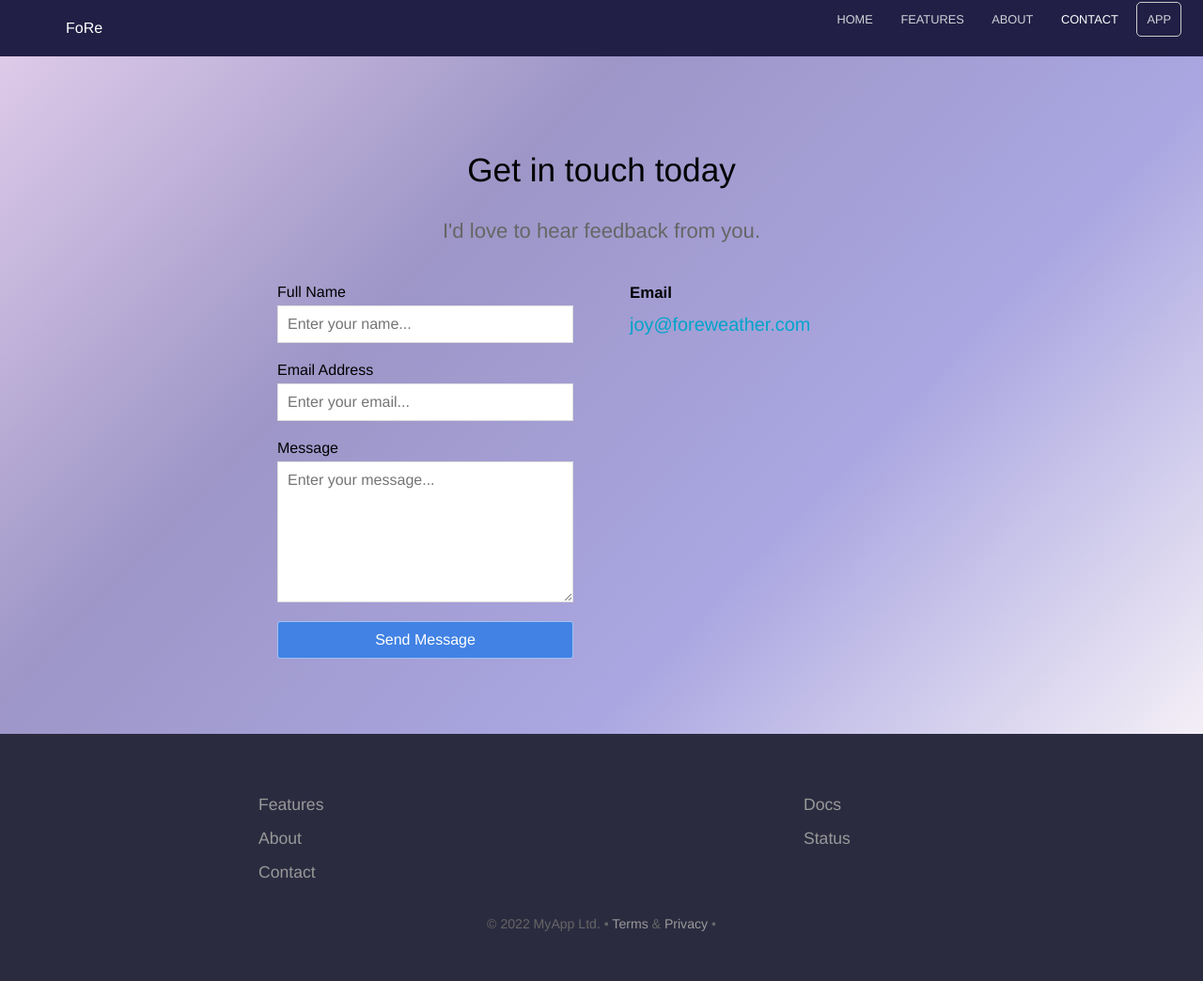
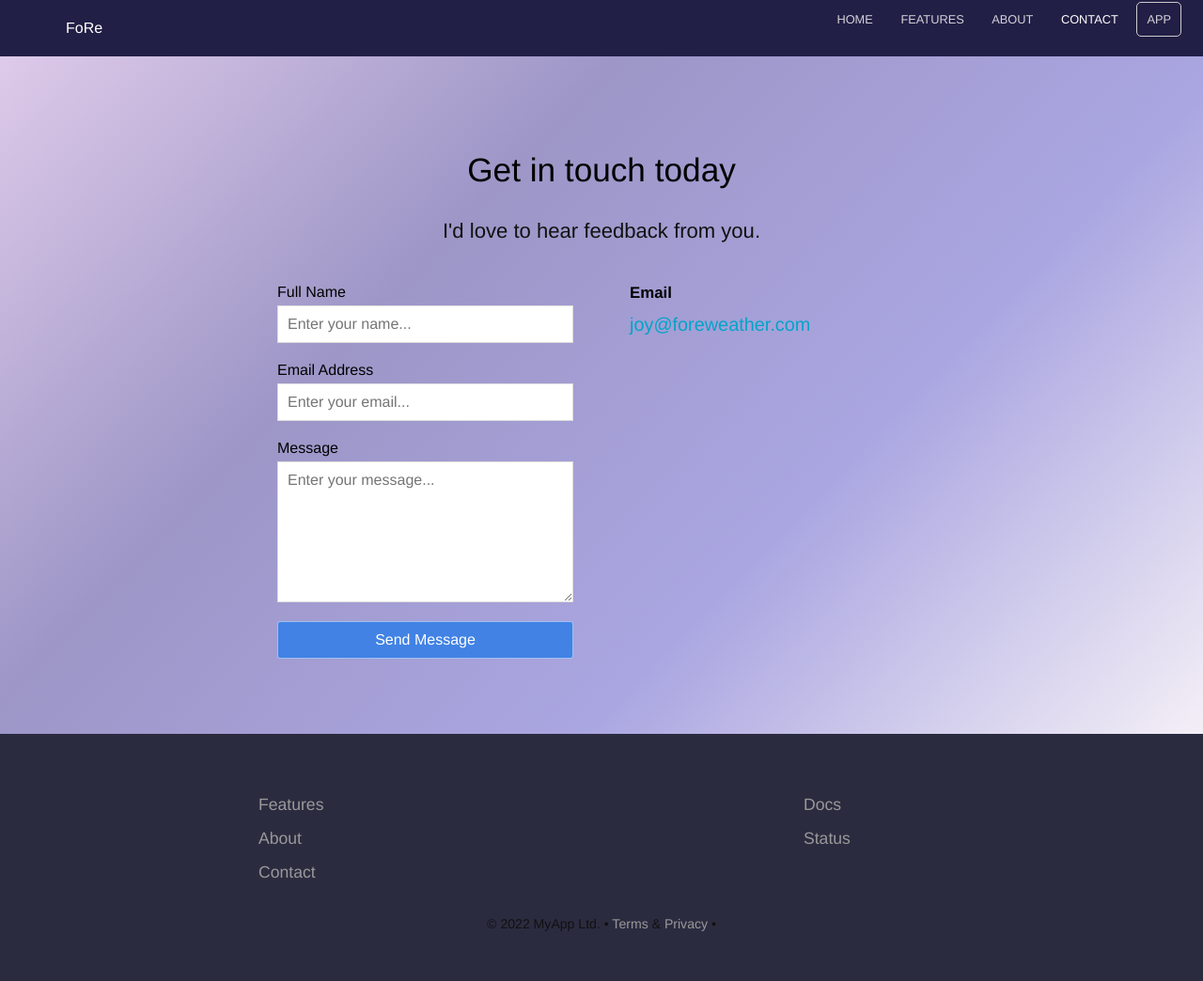
Before and after one commit to Her-o1/my_landing_page, a Jekyll site: the page built from contact.html, in a window 1280 px wide. Shown: the whole page at 94% size. Built offline with Jekyll 4.4.1, drawn with Linux system fonts in a browser that asks for light colours.

Commit message:
Update elements.scss

```diff
--- a/_sass/elements.scss
+++ b/_sass/elements.scss
@@ -52,7 +52,7 @@ h3 {
 
 p, address {
 	font-size: 1.38em;
-	color: #666;
+	color: #111;
 	margin-bottom: 20px;
 	font-weight: 300;
 	line-height: 1.4em;
```
